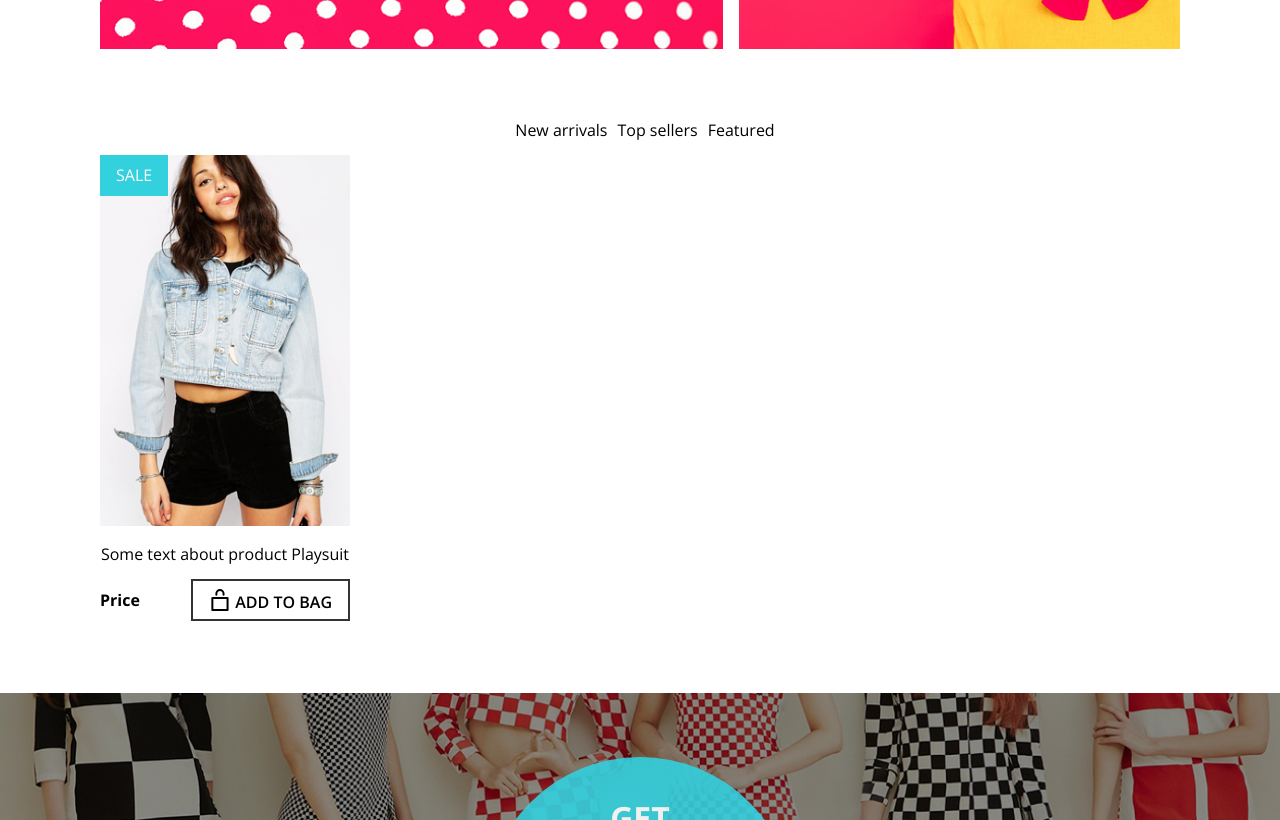
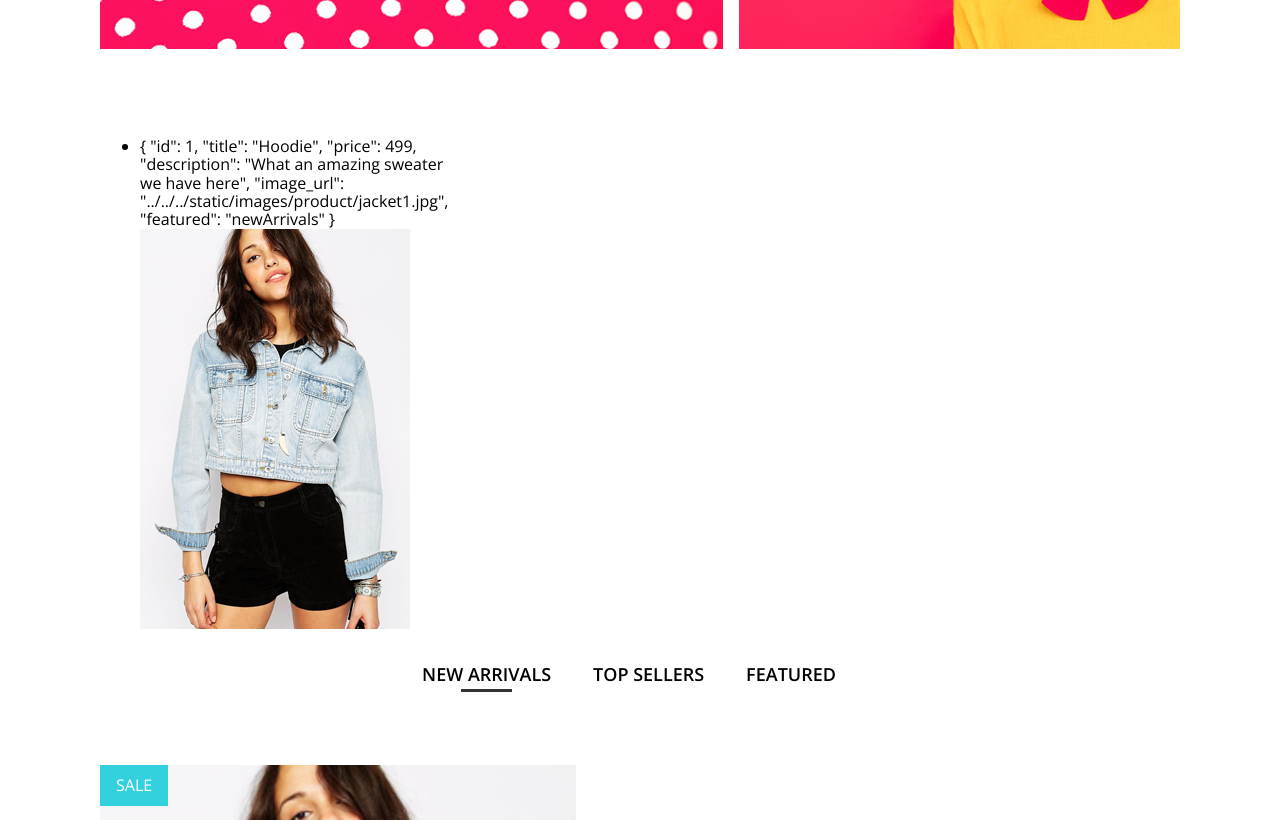
Before and after one commit to doriholm/Classy-VueJs, a Vue app in the folder classy-vue/: page /#/ in a window 1280 px wide. Shown: the part 1980-2800 px from the top of the page. Built offline with nearby package versions, Linux system fonts and the light colour scheme.

Commit message:
Product preview function working

```diff
--- a/classy-vue/src/components/SiteHeader.vue
+++ b/classy-vue/src/components/SiteHeader.vue
@@ -84,6 +84,10 @@ export default {
     color: $white;
 }
 
+#logo{
+    color: $white;
+}
+
 //move to header slider
 .banner-image {
   width: 100%;
--- a/classy-vue/src/components/home/ProductsPreview.vue
+++ b/classy-vue/src/components/home/ProductsPreview.vue
@@ -1,12 +1,21 @@
 <template>
         <section class="products-preview">
+
+            <ul >
+                <li v-for="product in productFilter" v-bind:key="product.id">
+                    {{ product }}
+                    <img v-bind:src=" product.image_url" alt="">
+                </li>
+            </ul>
+
             <header class="products-preview__header">
-                <ul class="inline-list">
-                    <li class="inline-list__item">New arrivals</li>
-                    <li class="inline-list__item">Top sellers</li>
-                    <li class="inline-list__item">Featured</li>
+                <ul class="products-preview__category inline-list">
+                    <li v-on:click="productFilterKey = 'newArrivals'" :class="{activePreview: productFilterKey == 'newArrivals' }" class="products-preview__category--item inline-list__item">New arrivals</li>
+                    <li v-on:click="productFilterKey = 'topSellers'" :class="{activePreview: productFilterKey == 'topSellers' }" class="products-preview__category--item inline-list__item">Top sellers</li>
+                    <li v-on:click="productFilterKey = 'featured'" :class="{activePreview: productFilterKey == 'featured' }" class="products-preview__category--item inline-list__item">Featured</li>
                 </ul>
             </header>
+
             <div class="product">
                 <figure class="product__img-container">
                     <figcaption class="product__sale-tag">Sale</figcaption>
@@ -44,11 +53,40 @@
         </section>
 </template>
 
+
 <script>
+import axios from 'axios';
+
 export default {
-  name: 'products-preview'
+  name: 'products-preview',
+  data: function(){
+      return {
+          productFilterKey: 'newArrivals',
+          products: []
+      };
+  },
+  computed: {
+      productFilter: function(){
+          return this.products.filter(product => product.featured == this.productFilterKey);
+      }
+  },
+  created: function(){
+      this.getProducts();
+  },
+  methods: {
+      getProducts: function(){
+          axios.get("../../../static/products.json")
+          .then(response => {
+              this.products = response.data;
+          })
+          .catch(error => {
+              console.log(error);
+          });
+      }
+  }
 }
 </script>
+
 
 <style lang="scss">
 @import '../../assets/styles/modules/_variables';
@@ -63,5 +101,29 @@ export default {
     grid-column: span 14;
     text-align: center;
   }
+  &__category{
+      margin-bottom: 4rem;
+    &--item{
+        cursor: pointer;
+        position: relative;
+        font-size: 1.125rem;
+        font-weight: 600;
+        text-transform: uppercase;
+        transition: all 0.5s linear;
+        margin-right: 2rem;
+    }
+  }
+}
+
+.activePreview{
+    &:before {
+      content: "";
+      position: absolute;
+      width: 40%;
+      height: 0px;
+      bottom: -7px;
+      left: 30%;
+      border-bottom: 3px solid $dark;
+    }
 }
 </style>
--- /dev/null
+++ b/classy-vue/static/products.json
@@ -0,0 +1,32 @@
+[
+    {
+        "id": 1,
+        "title": "Hoodie",
+        "price": 499,
+        "description": "What an amazing sweater we have here",
+        "image_url": "../../../static/images/product/jacket1.jpg",
+        "featured": "newArrivals"
+    },
+    {
+        "id": 2,
+        "title": "Sweater",
+        "price": 299,
+        "description": "What an amazing sweater we have here",
+        "image_url": "../../../static/images/product/jacket1.jpg",
+        "featured": "topSellers"
+    },
+    {
+        "id": 3,
+        "title": "Pants",
+        "price": 199,
+        "description": "What an amazing sweater we have here",
+        "image_url": "../../../static/images/product/jacket1.jpg"
+    },
+    {
+        "id": 4,
+        "title": "Jacket",
+        "price": 599,
+        "description": "What an amazing sweater we have here",
+        "image_url": "../../../static/images/product/jacket1.jpg"
+    }
+]
```
